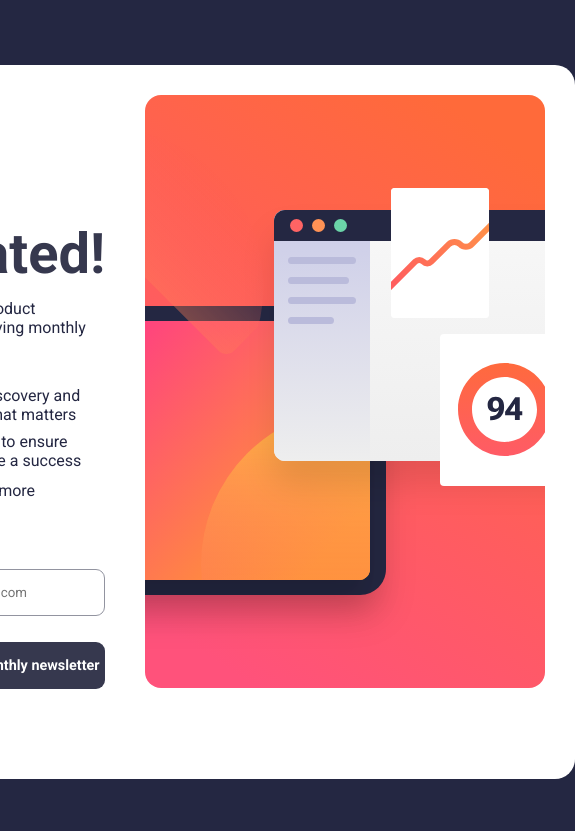
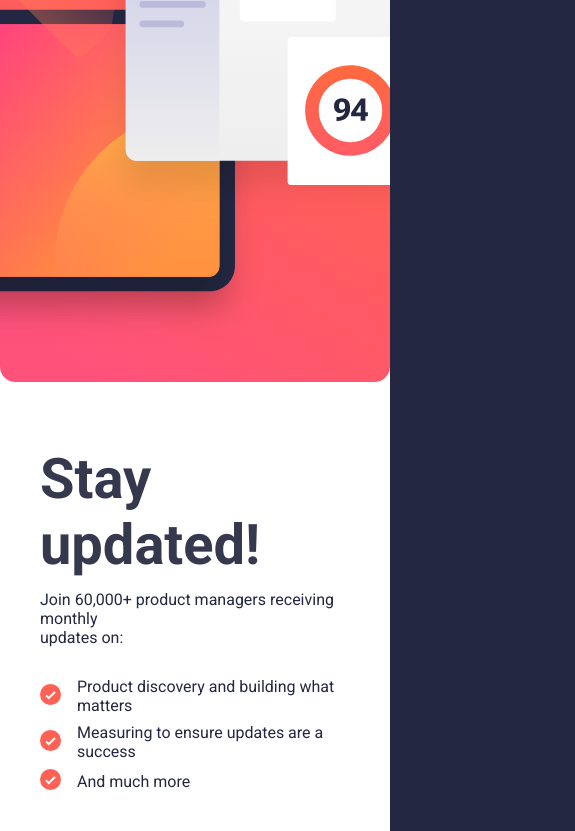
Before and after one commit to ajishere07/newsletter_html_css, a plain HTML site: page index.html in a window 390 px wide. Shown: the top 831 px of the page, 575 px wide, since content can reach past the window. Drawn offline with Linux system fonts and the light colour scheme.

Commit message:
mobile responsive

```diff
--- a/style.css
+++ b/style.css
@@ -3,6 +3,7 @@
 @import url('https://fonts.googleapis.com/css2?family=Roboto:wght@400;700&display=swap');
 
 *{
+    box-sizing: border-box;
     margin: 0;
     padding: 0;
     font-family:  'Roboto', sans-serif;
@@ -42,6 +43,10 @@ font-size: 1rem;
   color: hsl(234, 29%, 20%) ;
   font-weight:500;
   margin-bottom: 30px;
+}
+.img_sec > img{
+
+    object-fit: cover;
 }
 
 ul{
@@ -95,3 +100,31 @@ form > #email{
     height: 47px;
     margin-top: 26px;
 }
+
+
+#sub_btn:hover{
+    cursor: pointer;
+    background-image: linear-gradient(to right,#FD517A ,#FF6A3A );
+    box-shadow:#FF6A3A 0px 5px 15px 0px;
+
+}
+
+@media only screen and (max-width:600px){
+
+    .main_container{
+     width: 100%;
+        flex-direction: column-reverse;
+        padding: 0;
+        border-radius: 0;
+    }
+    .form_sec{
+        margin: 0;
+    }
+    .img_sec> img{
+        width: 100%;
+        object-fit: contain;
+    }
+     .form_sec{
+        margin: 60px 40px;
+     }
+}
```
